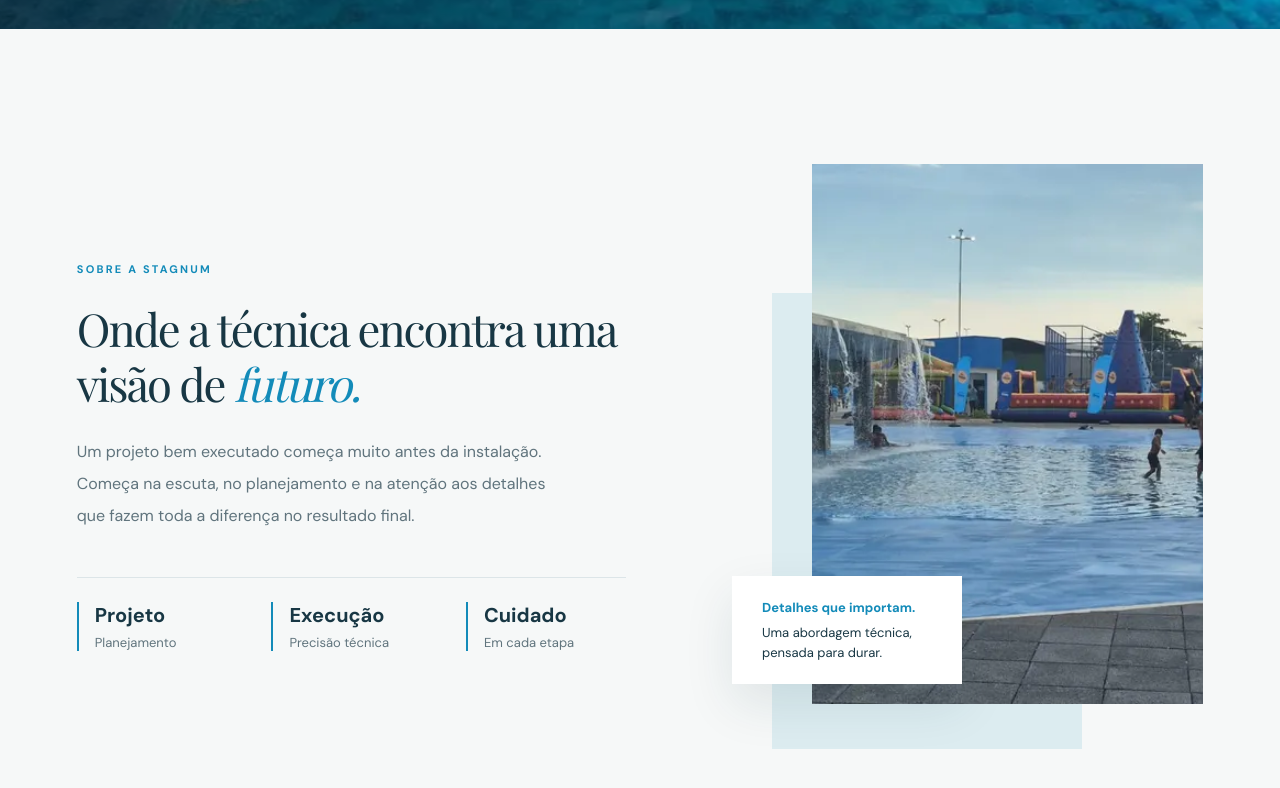
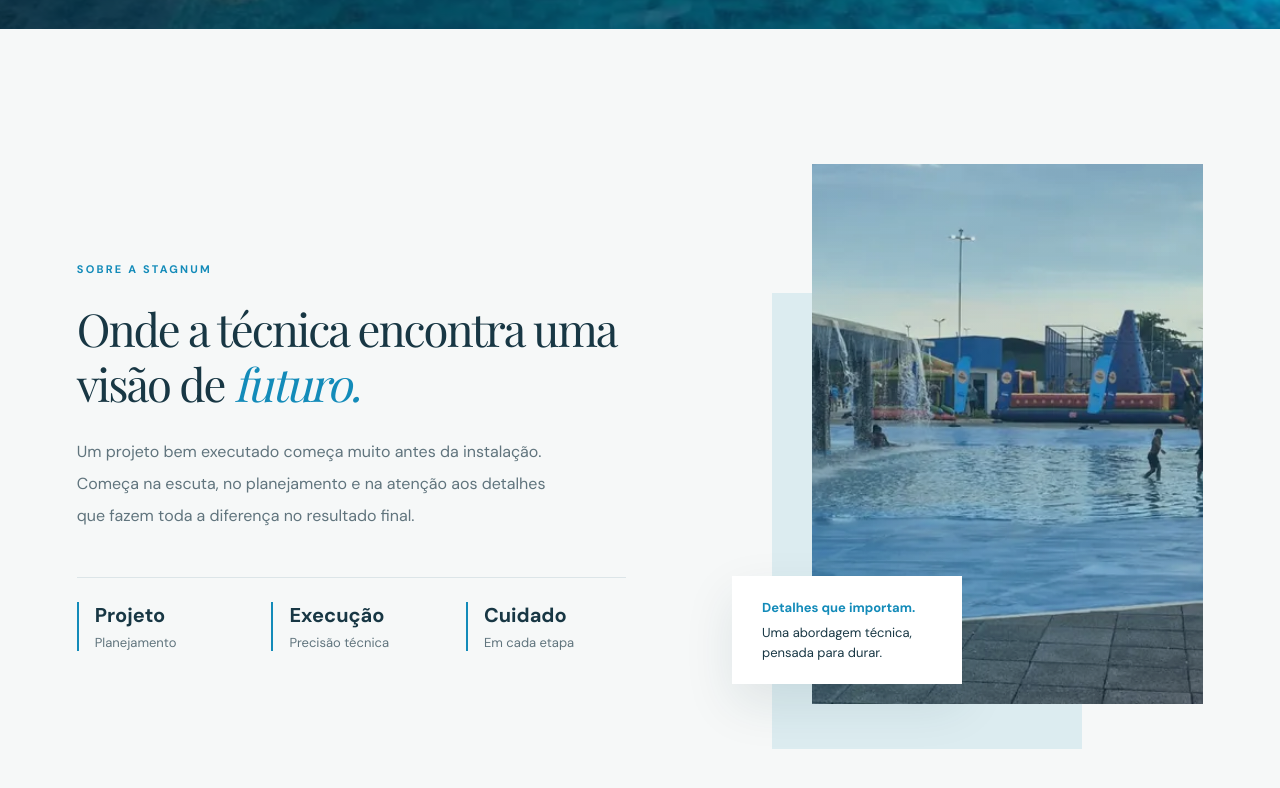
Before and after one commit to rvvaranda/stagnum-website, a plain HTML site: page index.html in a window 1280 px wide. Shown: the part 849-1637 px from the top of the page. Drawn offline with nearby package versions, Linux system fonts and the light colour scheme; a web font is replaced by a local one.

Commit message:
style: add subtle brand-tinted photographic treatment to intro

```diff
--- a/site-institucional.css
+++ b/site-institucional.css
@@ -13,3 +13,11 @@
 .footer .footer-end p,.site-footer .footer-end p{font-size:11px;color:#9cb9c4;margin:0}
 @media(max-width:920px){.footer .wrap,.site-footer .wrap{grid-template-columns:repeat(2,minmax(0,1fr))}}
 @media(max-width:650px){.header,.site-header{min-height:108px}.brand-logo,.site-header .wrap>a>img{width:94px!important;height:94px!important}.footer,.site-footer{padding:40px 0 24px}.footer .wrap,.site-footer .wrap{grid-template-columns:1fr 1fr;gap:22px 18px}.footer .footer-column:first-of-type,.site-footer .footer-column:first-of-type{grid-column:span 2}.footer .footer-end,.site-footer .footer-end{display:block}.footer .footer-end a,.site-footer .footer-end a{display:inline-block;margin-top:12px}}
+
+/* Fotografia da seção Sobre: tratamento azul discreto, sem cobrir a cascata */
+.image-composition img{filter:saturate(.93) contrast(1.08) brightness(.96);transition:filter .6s ease}
+.image-composition::before{content:"";position:absolute;z-index:1;inset:0 0 45px 40px;background:linear-gradient(155deg,rgba(10,60,78,.10),rgba(16,133,170,.17) 70%,rgba(5,45,68,.10));pointer-events:none}
+.image-composition .image-note{z-index:2}
+@media(hover:hover){.image-composition:hover img{filter:saturate(1.06) contrast(1.05) brightness(1.04)}}
+@media(max-width:650px){.image-composition::before{left:22px}}
+@media(prefers-reduced-motion:reduce){.image-composition img{transition:none}}
```
